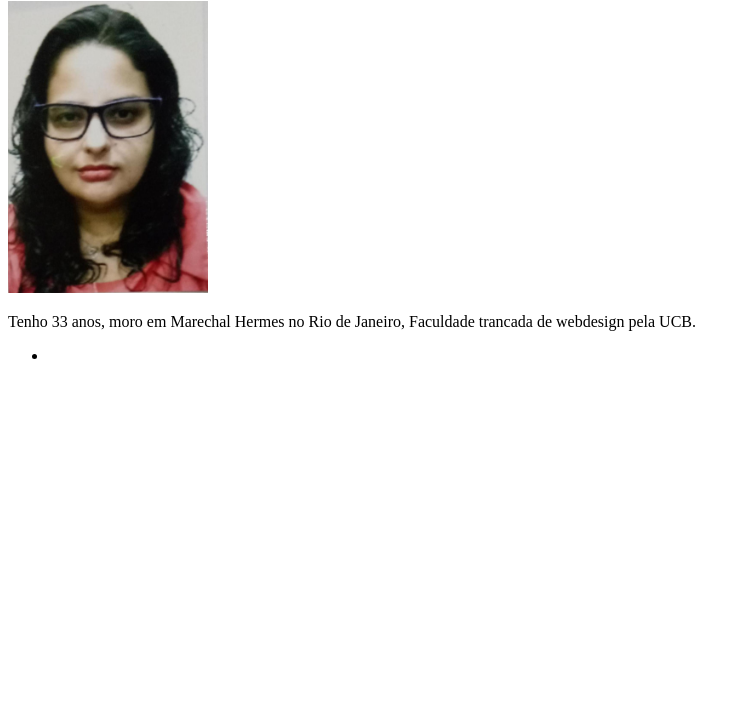
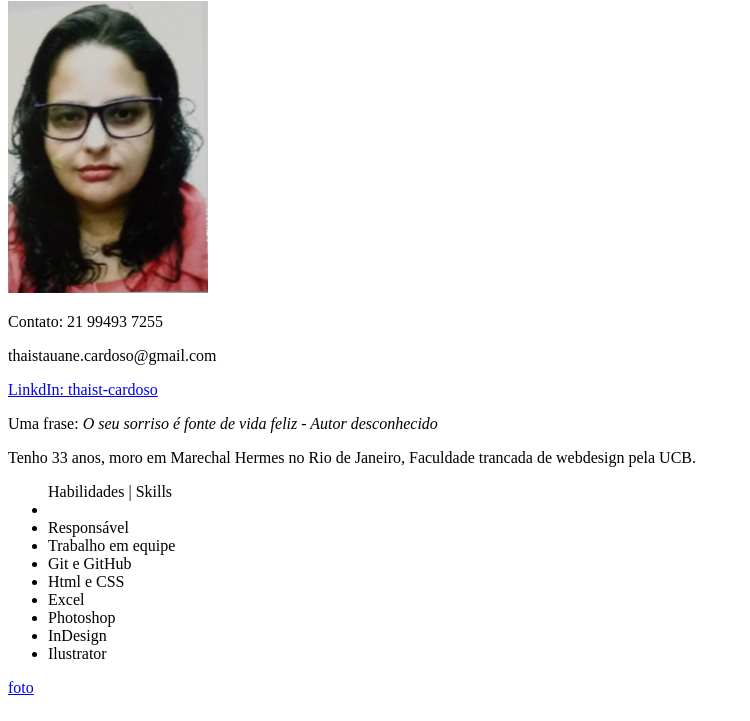
Before and after one commit to thaistcardoso/potifolio_trybe, a plain HTML site: page index.html in a window 1280 px wide. Shown: the part 79-800 px from the top of the page, without its empty margins (0-750 px from the left). Drawn offline with Linux system fonts and the light colour scheme.

Commit message:
add itens no portifolio/curriculo

```diff
--- a/index.html
+++ b/index.html
@@ -9,14 +9,31 @@
 </head>
 <body>
     <h1>Thais Tauane Cardoso</h1>
-    <img src="./img/foto3x4.jpeg" width="200">
+    <img src="./img/foto3x4.jpeg" width="200" id="perfil">
+    <p> Contato: 21 99493 7255</p>
+    <p> thaistauane.cardoso@gmail.com </p>
+    <P><a href="https://www.linkedin.com/in/thaist-cardoso/">LinkdIn: thaist-cardoso</a></p>
+    <p>Uma frase: <em>O seu sorriso é fonte de vida feliz - Autor desconhecido</em></p>
+
     <p>
         Tenho 33 anos, moro em Marechal Hermes no Rio de Janeiro, Faculdade trancada de webdesign pela UCB.
     </p>
 
-    <ul>
+    <ul> Habilidades | Skills
         <li></li>
+        <li>Responsável</li>
+        <li>Trabalho em equipe</li>
+        <li>Git e GitHub</li>
+        <li>Html e CSS</li>
+        <li>Excel</li>
+        <li>Photoshop</li>
+        <li>InDesign</li>
+        <li>Ilustrator</li>
     </ul>
+
+    <a href="#perfil">foto</a>
+
+
 
 </body>
 </html>
```
